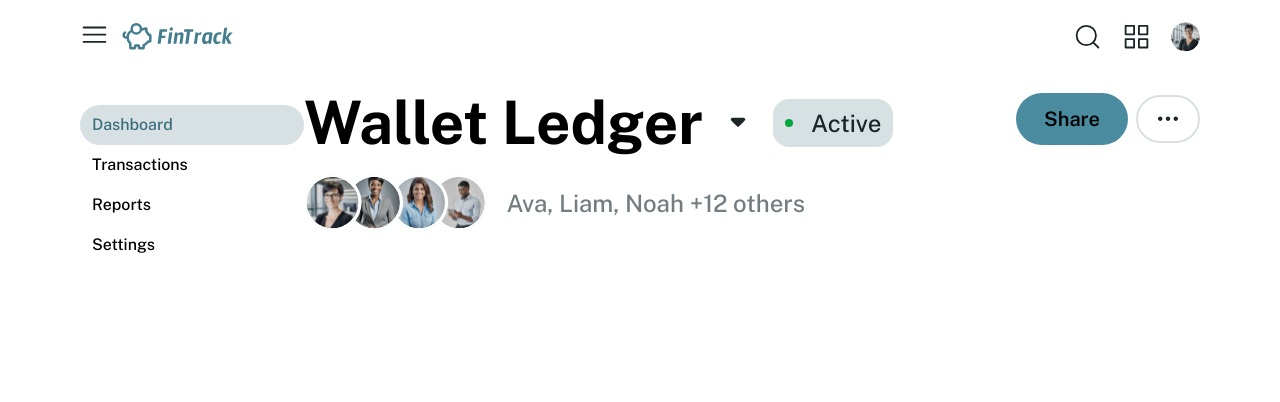
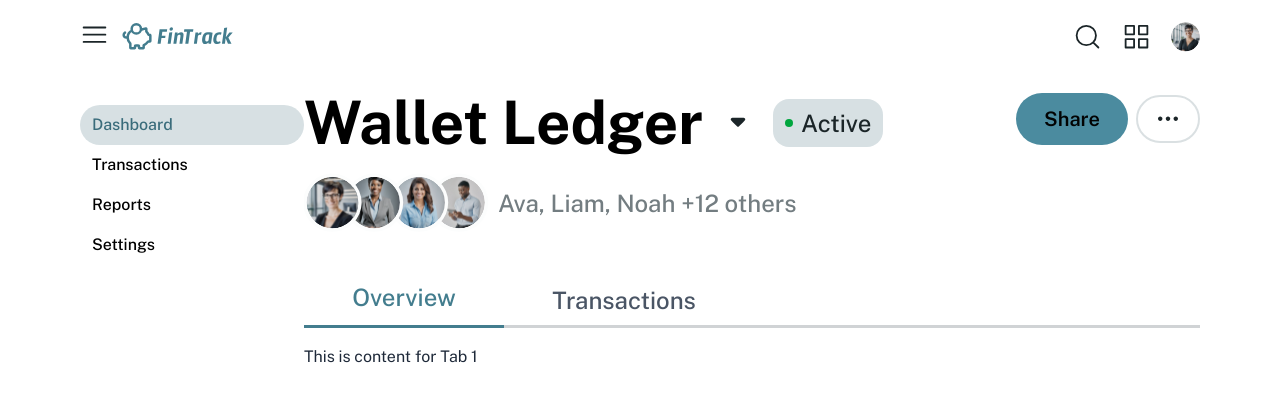
Before and after one commit to itsxdamdam/fintrack, a Next.js app: page / in a window 1280 px wide. Shown: the top 402 px of the page. Built offline with nearby package versions, Linux system fonts and the light colour scheme.

Commit message:
complete tab navigation

```diff
--- a/src/app/globals.css
+++ b/src/app/globals.css
@@ -18,7 +18,7 @@
   }
 
   .status {
-    @apply rounded-2xl flex justify-between items-center bg-[#386776]/20 text-[#1B2528] font-medium text-2xl py-2 px-3 w-[120px];
+    @apply rounded-2xl flex justify-between items-center bg-[#386776]/20 text-[#1B2528] font-medium text-2xl py-2 px-3 w-[110px];
   }
 
   .user-icons {
--- a/src/components/Dashboard.tsx
+++ b/src/components/Dashboard.tsx
@@ -1,10 +1,12 @@
 import React from "react";
 import HeaderBox from "./HeaderBox";
+import Tabs from "./Tabs";
 
 const Dashboard = () => {
   return (
     <section className="w-full">
       <HeaderBox title={"Wallet Ledger"} status="Active" />
+      <Tabs />
     </section>
   );
 };
--- /dev/null
+++ b/src/components/Tabs.tsx
@@ -0,0 +1,45 @@
+"use client";
+
+import React, { useState } from "react";
+
+type Tabs = "Overview" | "Transactions";
+
+export default function Tabs() {
+  const [activeTab, setActiveTab] = useState<Tabs>("Overview");
+
+  return (
+    <div className="w-full mt-8 relative">
+      <div className="flex border-b-3 my-0 top-15 border-[#15272D]/20 relative">
+        <button
+          onClick={() => setActiveTab("Overview")}
+          className={`text-2xl py-3 font-medium absolute bottom-[-3px] w-[200px] cursor-pointer ${
+            activeTab === "Overview"
+              ? "border-b-3 text-[#437D8E]"
+              : "text-gray-600"
+          }`}
+        >
+          Overview
+        </button>
+        <button
+          onClick={() => setActiveTab("Transactions")}
+          className={`text-2xl py-3 font-medium absolute bottom-[-3px] w-[200px] left-[220px] cursor-pointer ${
+            activeTab === "Transactions"
+              ? "border-b-3 text-[#437D8E]"
+              : "text-gray-600"
+          }`}
+        >
+          Transactions
+        </button>
+      </div>
+
+      <div className="absolute top-20">
+        {activeTab === "Overview" && (
+          <div className="text-gray-800">This is content for Tab 1</div>
+        )}
+        {activeTab === "Transactions" && (
+          <div className="text-gray-800">This is content for Tab 2</div>
+        )}
+      </div>
+    </div>
+  );
+}
```
